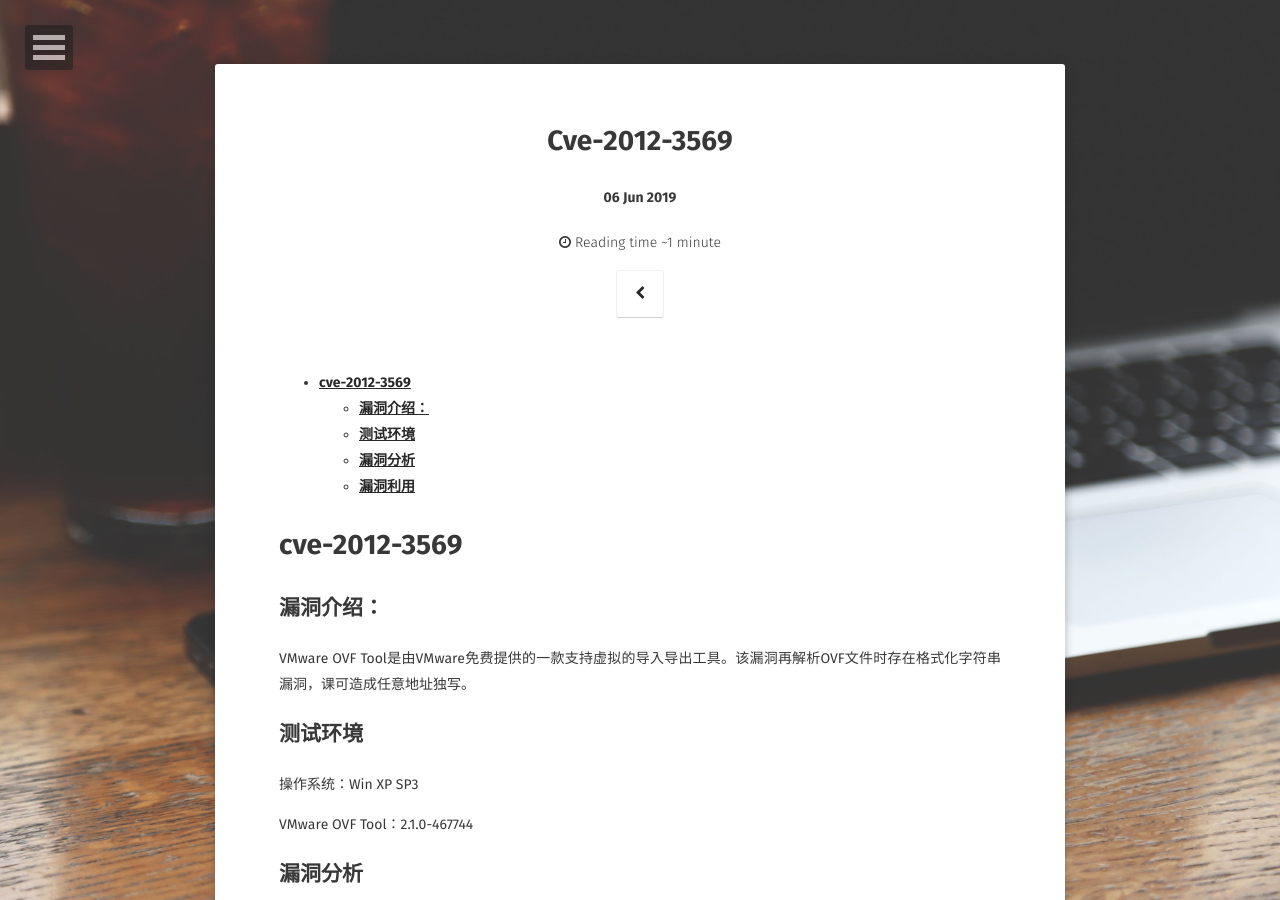
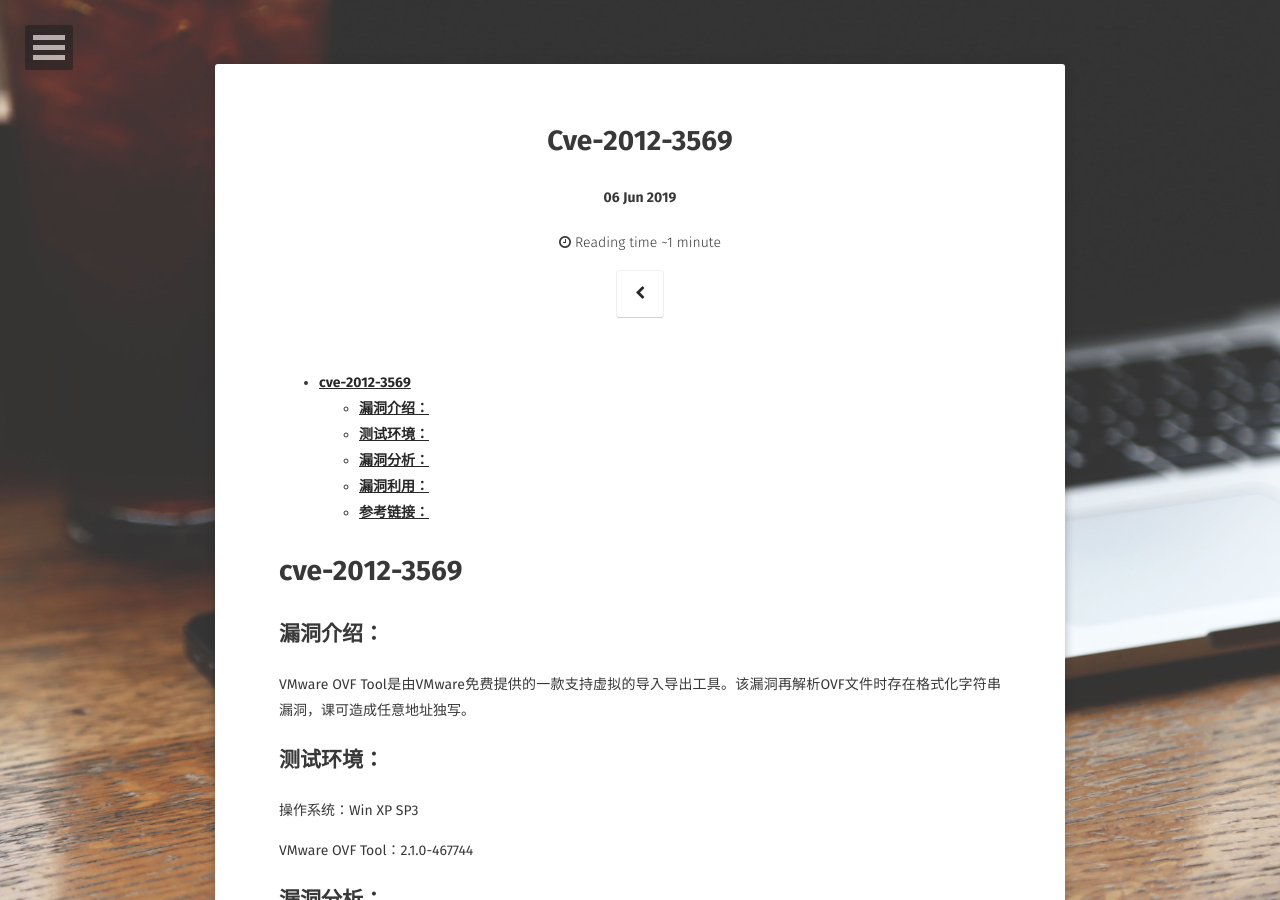
Before and after one commit to tearorca/tearorca.github.io, a Jekyll site: the page built from _posts/2019-6-6-cve-《漏洞战争》cve-2012-3569.md, in a window 1280 px wide and 900 px high. Built offline with Jekyll 4.4.1, drawn with Linux system fonts in a browser that asks for light colours; some web fonts are replaced; comment, search, counter and statistics services are not loaded; some of the changed text lies outside the part shown.

Commit message:
Update 2019-6-6-cve-《漏洞战争》cve-2012-3569.md

```diff
--- a/_posts/2019-6-6-cve-《漏洞战争》cve-2012-3569.md
+++ b/_posts/2019-6-6-cve-《漏洞战争》cve-2012-3569.md
@@ -18,13 +18,13 @@ excerpt:
 VMware OVF
 Tool是由VMware免费提供的一款支持虚拟的导入导出工具。该漏洞再解析OVF文件时存在格式化字符串漏洞，课可造成任意地址独写。
 
-## **测试环境**
+## **测试环境：**
 
 操作系统：Win XP SP3
 
 VMware OVF Tool：2.1.0-467744
 
-## **漏洞分析**
+## **漏洞分析：**
 
 Poc在命令行打开。出现了错误，输出了一段字符串。点取消，进入od分析。
 
@@ -108,7 +108,7 @@ F8了很久才到想看到的东西，在这个call下个断点，重新载入
 
 ![](<http://ww1.sinaimg.cn/large/7fb67c86gy1g3rhm57c2vj20y50n2die.jpg>)
 
-## **漏洞利用**
+## **漏洞利用：**
 
 打开作者的exp.ovf，一样的位置，最后还是输出0x00000004，所以还是覆盖了后面的地址。
 
@@ -130,3 +130,9 @@ esp，完成了eip的控制。
 ![](<http://ww1.sinaimg.cn/large/7fb67c86gy1g3rgw874ymj20xd0mcq56.jpg>)
 
 ![](<http://ww1.sinaimg.cn/large/7fb67c86gy1g3rgwmssugj20uk0733z7.jpg>)
+
+
+
+
+## **参考链接：**
+《漏洞战争》
```
